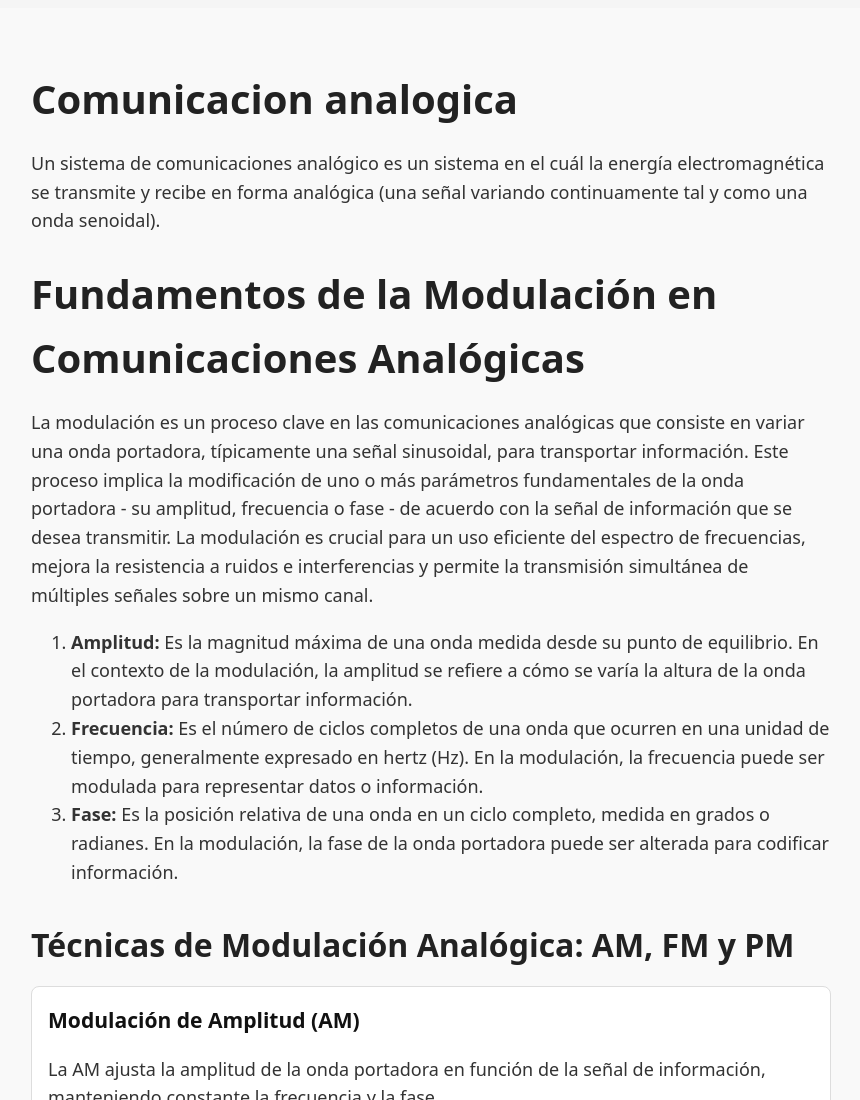
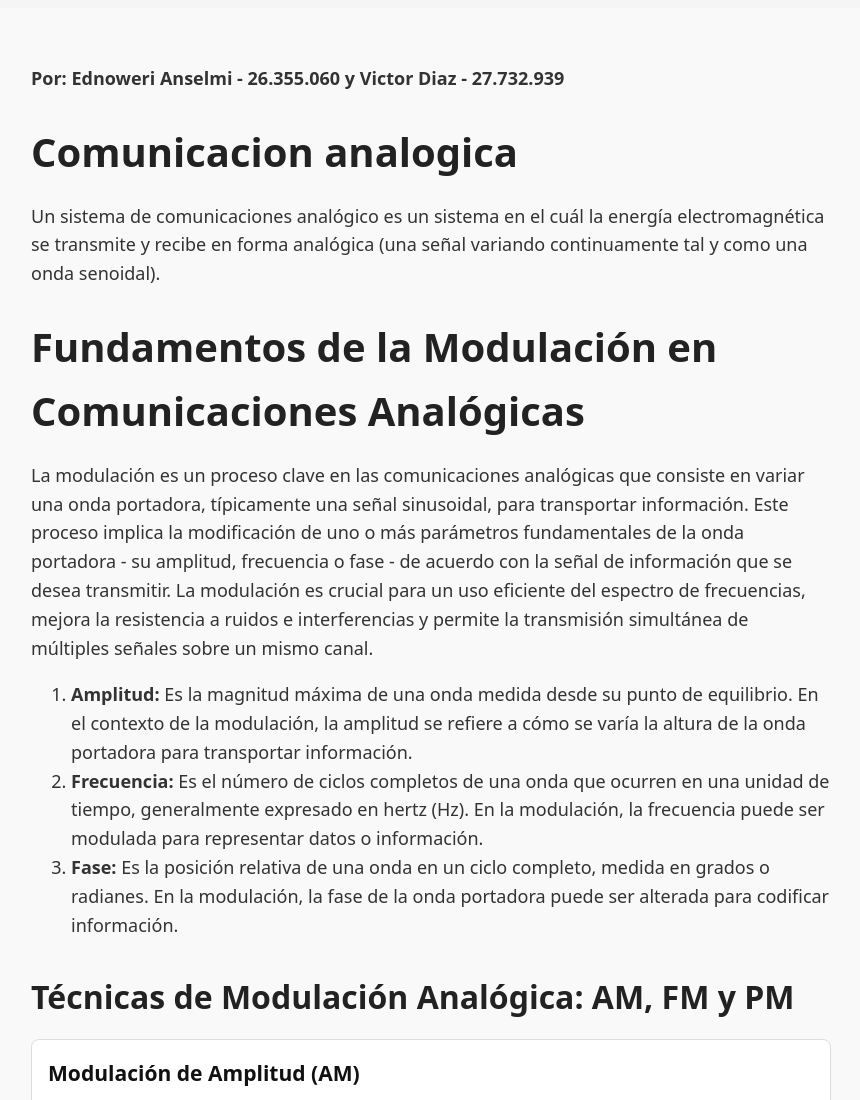
Before and after one commit to Vdiaz127/Telecomunicaciones-2, an Astro site: page / in a window 1280 px wide. Shown: the top 1100 px of the page, without its empty margins (209-1069 px from the left). Built offline with nearby package versions, Linux system fonts and the light colour scheme; Astro itself is replaced by a stand-in of ours.

Commit message:
modified:   src/pages/index.astro

```diff
--- a/src/pages/index.astro
+++ b/src/pages/index.astro
@@ -5,6 +5,7 @@ import InfoCard from '../components/InfoCard.astro';
 
 <Layout title="Fundamentos de la Modulación en Comunicaciones Analógicas">
   <main>
+    <h4>Por: Ednoweri Anselmi - 26.355.060 y Victor Diaz - 27.732.939</h4>
     <h1>Comunicacion analogica</h1>
     <p>Un sistema de comunicaciones analógico es un sistema en el cuál la energía
       electromagnética se transmite y recibe en forma analógica (una señal variando
```
